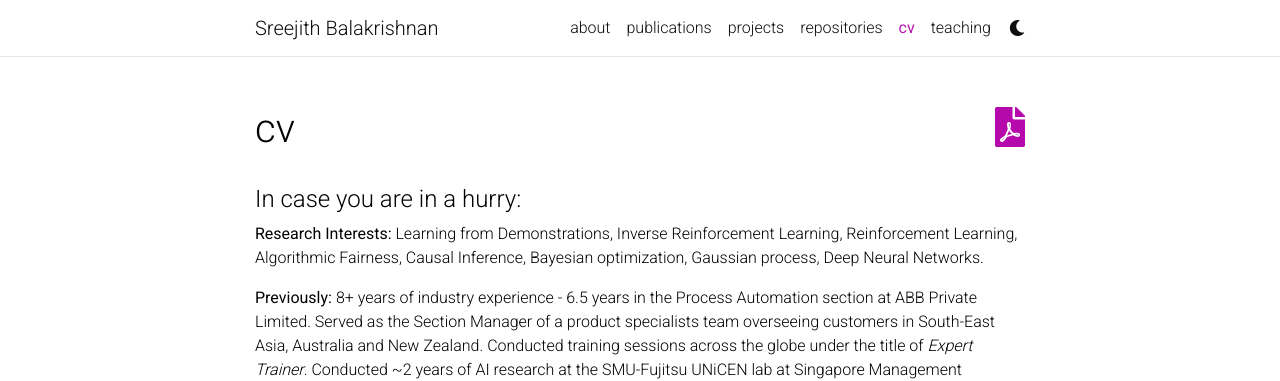
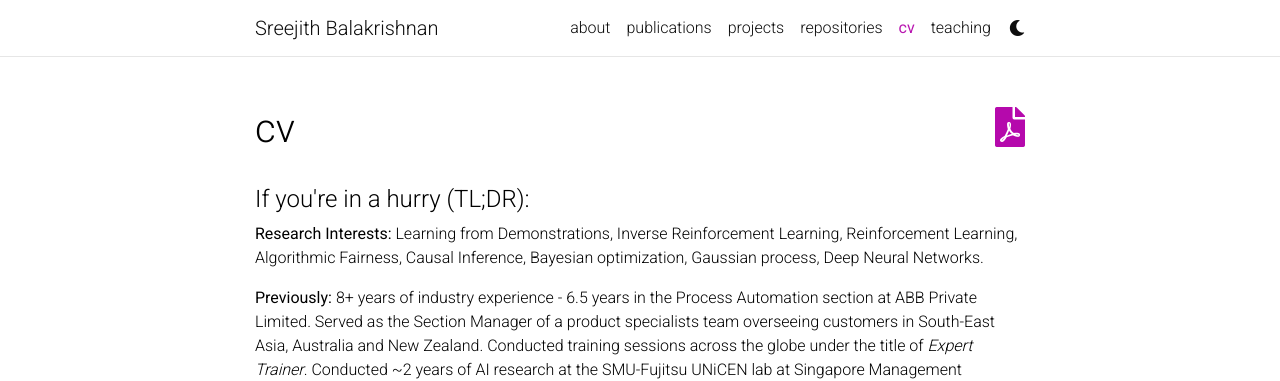
Before and after one commit to sreejithb/sreejithb.github.io, a Jekyll site: the page built from _pages/cv.md, in a window 1280 px wide and 900 px high. Shown: the top 381 px of the window. Built offline with Jekyll 4.4.1, drawn with Linux system fonts in a browser that asks for light colours; comment, search, counter and statistics services are not loaded; a style sheet for code colours, icons or effects is not loaded.

```diff
--- a/_layouts/cv.html
+++ b/_layouts/cv.html
@@ -10,7 +10,7 @@
           </header>
 
           <article>
-        <h4>In case you are in a hurry:</h4>
+        <h4>If you're in a hurry (TL;DR):</h4>
         <p><b>Research Interests:</b> Learning from Demonstrations, Inverse Reinforcement Learning, Reinforcement Learning, Algorithmic Fairness, Causal Inference, Bayesian optimization, Gaussian process, Deep Neural Networks.
         <p><b>Previously: </b> 8+ years of industry experience -
           6.5 years in the Process Automation section at ABB Private Limited. Served as the Section Manager of a product specialists team overseeing customers in South-East Asia, Australia and New Zealand.
```
Also changed, not shown: _pages/about.md (+1 -1 lines).
